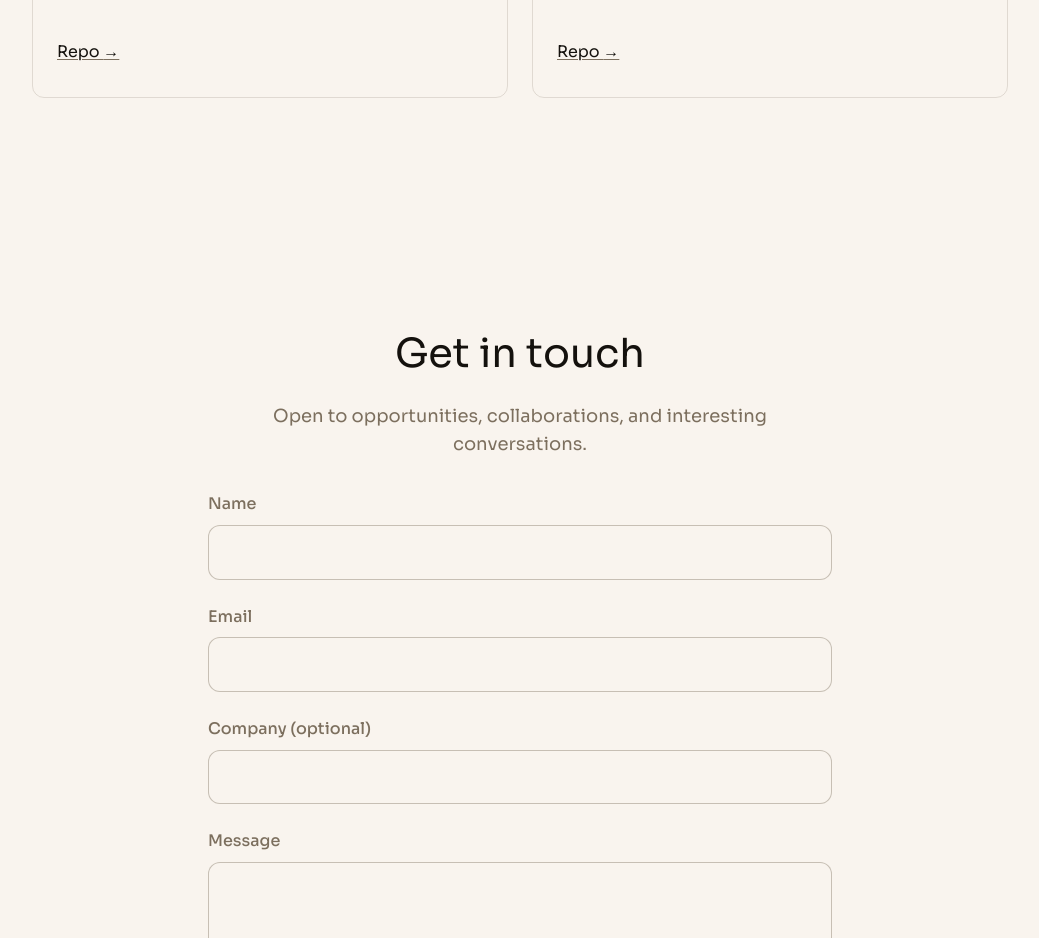
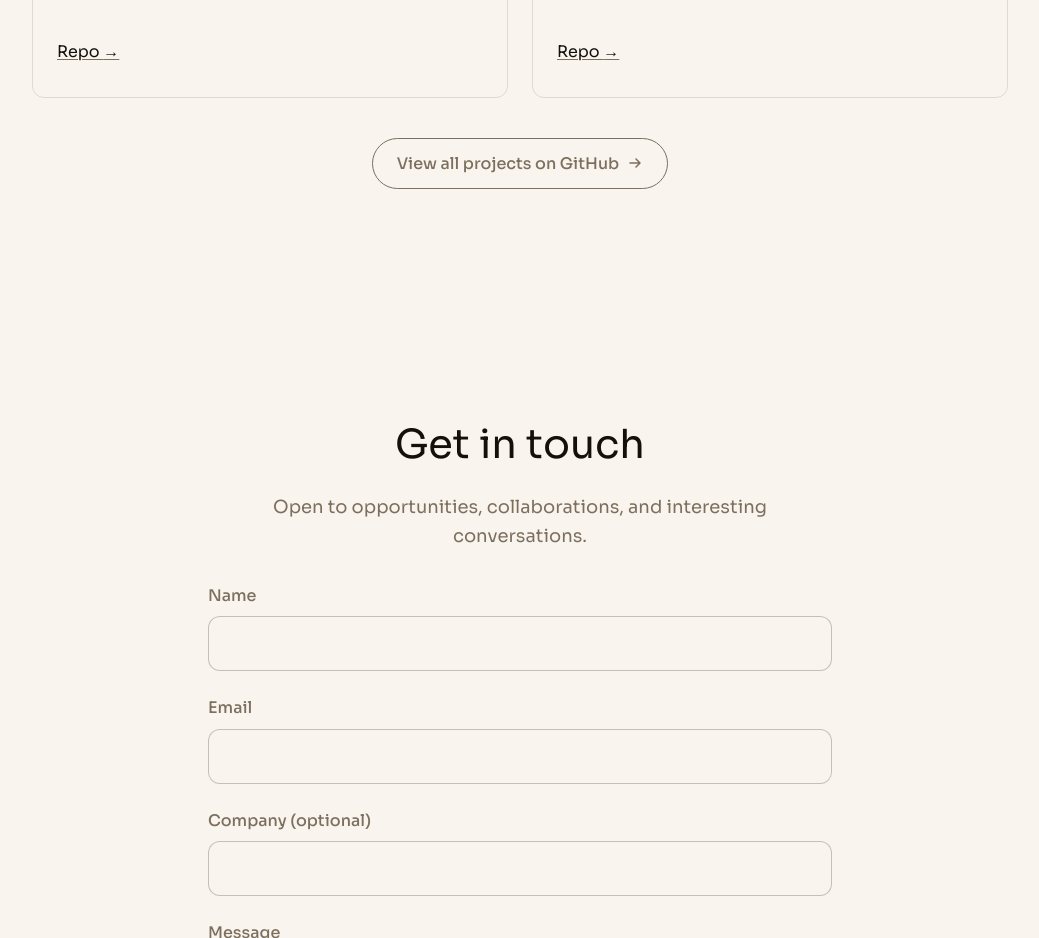
Before and after one commit to axelwaserman/axelwaserman.github.io, a Next.js app: page / in a window 1280 px wide. Shown: the part 6080-7018 px from the top of the page, without its empty margins (120-1159 px from the left). Built offline with nearby package versions, Linux system fonts and the light colour scheme; no server answers.

Commit message:
feat(projects): cap to 4 cards, add show-more link to GitHub (#8)
- fetchProjects slices top 4 by push date
- Projects section renders "View all projects on GitHub" button
  linking to axelwaserman?tab=repositories
- cv.pdf updated (Typst spacing + target flag from prior session)

```diff
--- a/src/components/projects/Projects.tsx
+++ b/src/components/projects/Projects.tsx
@@ -23,6 +23,7 @@ export default async function Projects() {
       {projects.length === 0 ? (
         <ProjectsEmptyState />
       ) : (
+        <>
           <ul className="grid grid-cols-1 sm:grid-cols-2 gap-6 auto-rows-fr">
             {projects.map((p) => (
               <li key={p.repoUrl} className="h-full">
@@ -30,6 +31,30 @@ export default async function Projects() {
               </li>
             ))}
           </ul>
+          <div className="mt-10 text-center">
+            <a
+              href="https://github.com/axelwaserman?tab=repositories"
+              target="_blank"
+              rel="noopener noreferrer"
+              className="inline-flex items-center gap-2 px-6 py-3 rounded-full border border-[var(--color-border)] text-[length:var(--text-ui)] font-medium text-[var(--color-muted)] hover:text-[var(--color-text)] hover:border-[var(--color-text)] transition-colors duration-[var(--duration-normal)]"
+            >
+              View all projects on GitHub
+              <svg
+                aria-hidden="true"
+                width="16"
+                height="16"
+                viewBox="0 0 16 16"
+                fill="none"
+                stroke="currentColor"
+                strokeWidth="1.5"
+                strokeLinecap="round"
+                strokeLinejoin="round"
+              >
+                <path d="M3 8h10M9 4l4 4-4 4" />
+              </svg>
+            </a>
+          </div>
+        </>
       )}
     </section>
   )
--- a/src/lib/projects.ts
+++ b/src/lib/projects.ts
@@ -92,7 +92,7 @@ export async function fetchProjects(): Promise<Project[]> {
       .slice()
       .sort((a, b) => (b.pushed_at ?? '').localeCompare(a.pushed_at ?? ''))
 
-    return sorted.map((raw) => ({
+    return sorted.slice(0, 4).map((raw) => ({
       name: raw.name,
       description:
         typeof raw.description === 'string' && raw.description.length > 0 ? raw.description : null,
```
Also changed, not shown: 1 other file (tests, documents, lock files or other folders). Lines whose indentation alone changed are shown as unchanged.
